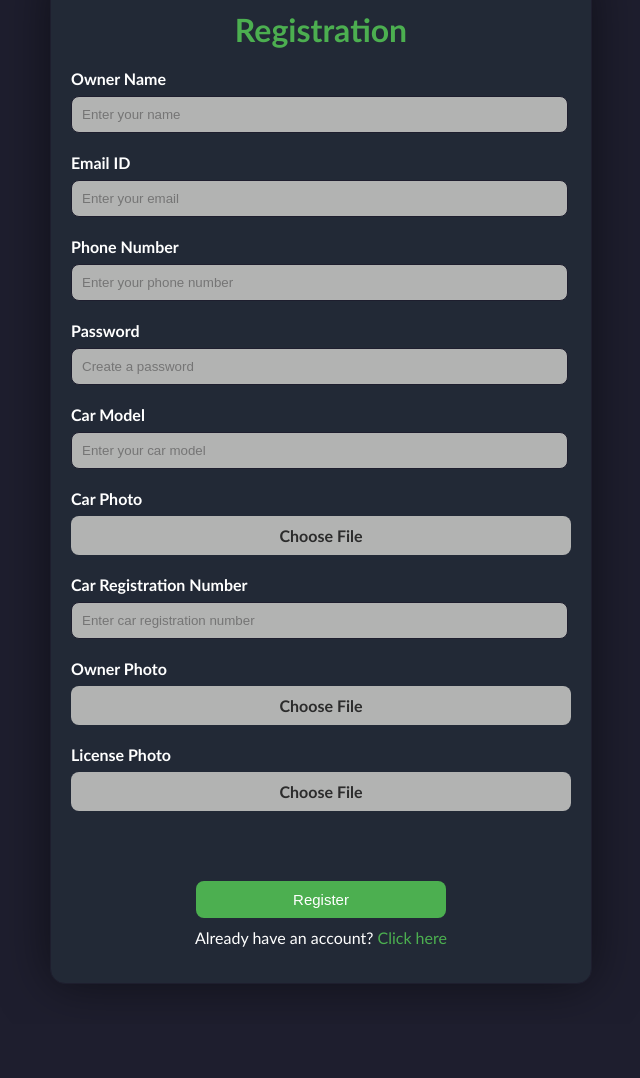
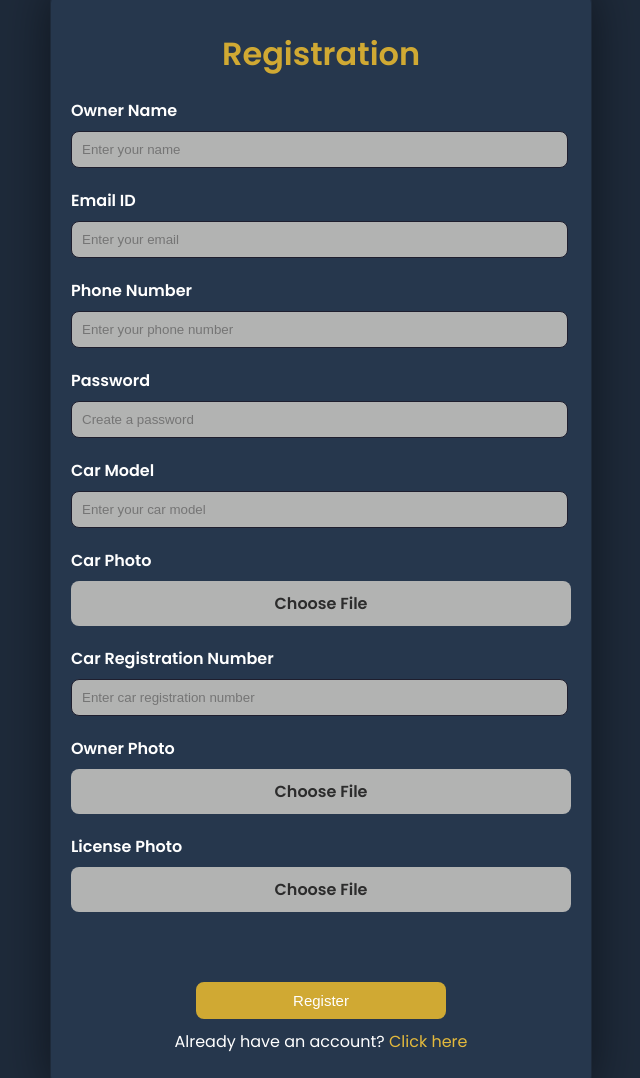
Before and after one commit to mulikruchi07/Smartphone-Application-for-Real-Time-Driving-Behavior-Analysis-and-Feedback, a plain HTML site: page owner_registration.html in a window 1280 px wide. Shown: the part 72-1150 px from the top of the page, without its empty margins (319-959 px from the left). Before the commit the page ends 1096 px from the top, so only its background shows below. Drawn offline with Linux system fonts and the light colour scheme.

Commit message:
Update owner_registration.html

```diff
--- a/owner_registration.html
+++ b/owner_registration.html
@@ -3,12 +3,13 @@
 <head>
     <meta charset="UTF-8">
     <meta name="viewport" content="width=device-width, initial-scale=1.0">
-    <title>Owner Registration</title>
+    <title>Registration</title>
+    <link href="https://fonts.googleapis.com/css2?family=Poppins:wght@400;500;600&display=swap" rel="stylesheet">
     <style>
-        /* General body styling */
+/* General body styling */
 body {
-    font-family: 'Gill Sans', 'Gill Sans MT', Calibri, 'Trebuchet MS', sans-serif;
-    background-color: #1e1e2e;
+    font-family: 'Poppins', Arial, sans-serif;
+    background-color: #1e2a3a;
     color: #fff;
     margin: 0;
     padding: 0;
@@ -16,11 +17,11 @@ body {
 
 /* Container */
 .container {
-    max-width: 500px;
+    max-width: 320px;
     margin: 40px auto;
     padding: 20px;
-    background-color: #222936;
-    border: 1px solid #1e1e2e;
+    background-color: #26374D;
+    border: 1px solid #1e2a3a;
     border-radius: 15px;
     box-shadow: 0 0 50px rgba(0, 0, 0, 0.5);
 }
@@ -28,7 +29,7 @@ body {
 /* Heading */
 h1 {
     text-align: center;
-    color: #4CAF50;
+    color: #d0a933;
     margin-bottom: 20px;
 }
 
@@ -87,7 +88,7 @@ button[type="submit"] {
     margin-left: 25%;
     width: 50%;
     padding: 10px;
-    background-color: #4CAF50;
+    background-color: #d0a933;
     color: #fff;
     border: none;
     border-radius: 8px;
@@ -97,7 +98,7 @@ button[type="submit"] {
 }
 
 button[type="submit"]:hover {
-    background-color: #3e8e41;
+    background-color: #af8d28;
 }
 
 /* Already have account */
@@ -108,12 +109,38 @@ button[type="submit"]:hover {
 
 a {
     text-decoration: none;
-    color: #4CAF50;
+    color: #e3b93c;
 }
 
 a:hover {
-    color: #3e8e41;
+    color: #d0a933;
 }
+
+/* Media query for larger screens (laptops/desktops) */
+@media (min-width: 768px) {
+    .container {
+        max-width: 400px; /* Slightly larger width for bigger screens */
+        margin: 60px auto;
+    }
+
+    input[type="text"], input[type="email"], input[type="tel"], input[type="password"] {
+        width: 95%; /* Stretch inputs for wider layout */
+    }
+
+    button[type="submit"] {
+        margin-left: 25%;
+        width: 50%; /* Center button for larger screens */
+    }
+}
+
+/* Media query for ultra-wide screens */
+@media (min-width: 1200px) {
+    .container {
+        max-width: 500px; /* Larger width for very wide screens */
+    }
+}
+</style>
+
 
     </style>
 </head>
@@ -123,47 +150,47 @@ a:hover {
         <form action="owner_register.php" method="POST" enctype="multipart/form-data">
             <!-- Owner Name -->
             <label for="owner-name">Owner Name</label>
-            <input type="text" id="owner-name" name="owner-name" placeholder="Enter your name" required>
+            <input type="text" id="owner-name" placeholder="Enter your name">
 
             <!-- Email -->
             <label for="email">Email ID</label>
-            <input type="email" id="email" name="email" placeholder="Enter your email" required>
+            <input type="email" id="email" placeholder="Enter your email">
 
             <!-- Phone Number -->
             <label for="phone">Phone Number</label>
-            <input type="tel" id="phone" name="phone" placeholder="Enter your phone number" required>
+            <input type="tel" id="phone" placeholder="Enter your phone number">
 
             <!-- Password -->
             <label for="password">Password</label>
-            <input type="password" id="password" name="password" placeholder="Create a password" required>
+            <input type="password" id="password" placeholder="Create a password">
 
             <!-- Car Model -->
             <label for="car-model">Car Model</label>
-            <input type="text" id="car-model" name="car-model" placeholder="Enter your car model" required>
+            <input type="text" id="car-model" placeholder="Enter your car model">
 
             <!-- Car Photo -->
             <label for="car-photo">Car Photo</label>
             <div class="file-upload-wrapper">
                 <label class="custom-file-label" for="car-photo">Choose File</label>
-                <input type="file" id="car-photo" name="car-photo" required>
+                <input type="file" id="car-photo">
             </div>
 
             <!-- Car Registration Number -->
-            <label for="car_registration_number">Car Registration Number</label>
-            <input type="text" id="car_registration_number" name="car_registration_number" placeholder="Enter car registration number" required>
+            <label for="car-reg">Car Registration Number</label>
+            <input type="text" id="car-reg" placeholder="Enter car registration number">
 
             <!-- Owner Photo -->
             <label for="owner-photo">Owner Photo</label>
             <div class="file-upload-wrapper">
                 <label class="custom-file-label" for="owner-photo">Choose File</label>
-                <input type="file" id="owner-photo" name="owner-photo" required>
+                <input type="file" id="owner-photo">
             </div>
 
             <!-- License Photo -->
             <label for="license-photo">License Photo</label>
             <div class="file-upload-wrapper">
                 <label class="custom-file-label" for="license-photo">Choose File</label>
-                <input type="file" id="license-photo" name="license-photo" required>
+                <input type="file" id="license-photo">
             </div>
 
             <!-- Submit Button -->
```
